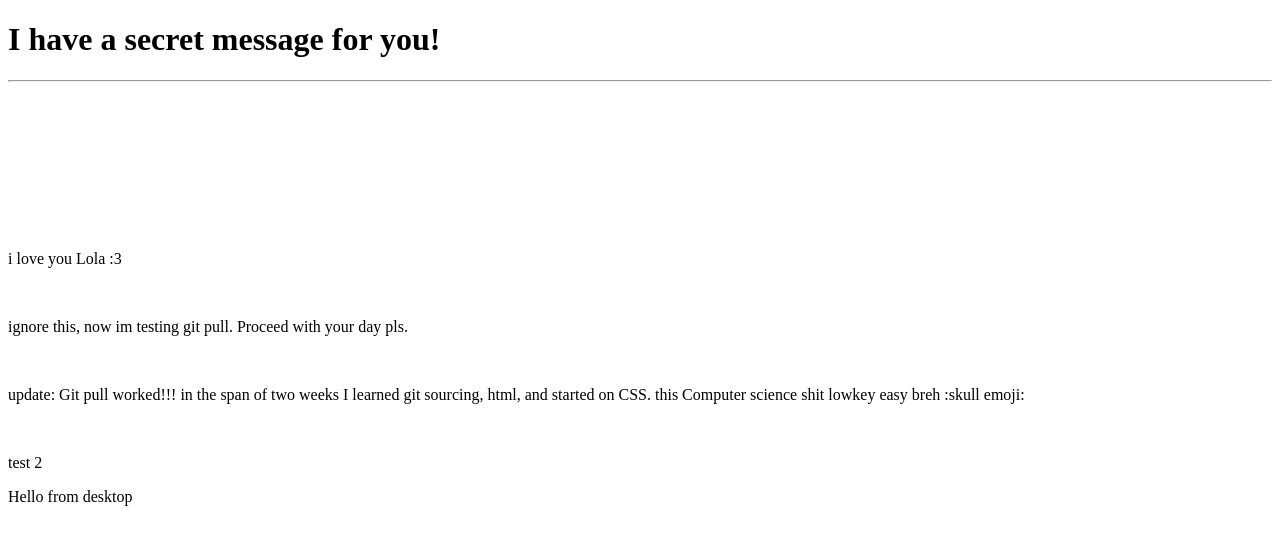
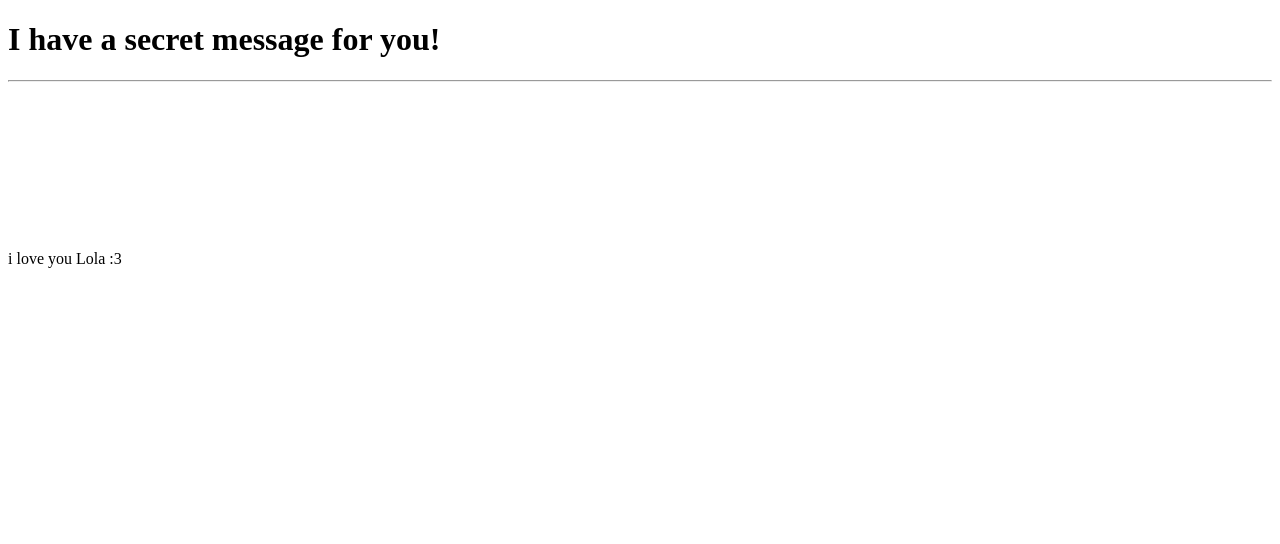
Before and after one commit to AndrewDeAsevedo/websitetest, a plain HTML site: page index.html in a window 1280 px wide. Drawn offline with Linux system fonts and the light colour scheme.

Commit message:
deleted extra text"

```diff
--- a/index.html
+++ b/index.html
@@ -8,11 +8,6 @@
         <hr>
         <br><br><br><br><br><br><br><br>
         <p> i love you Lola :3</p>
-        <br>
-        <p> ignore this, now im testing git pull. Proceed with your day pls. </p> <br>
-        <p> update: Git pull worked!!! in the span of two weeks I learned git sourcing, html, and started on CSS. this Computer science shit lowkey easy breh :skull emoji: </p> <br>
-        <p> test 2 </p>
-        <p> Hello from desktop</p>
     </body>
 
 </html>
```
